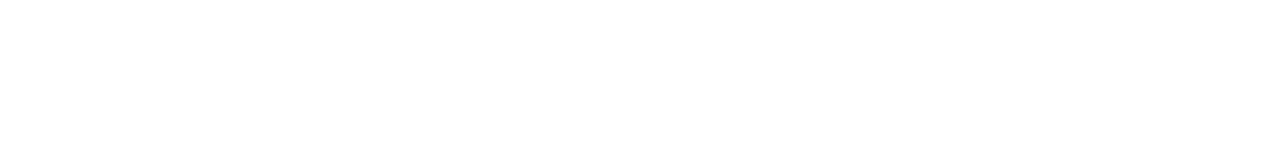
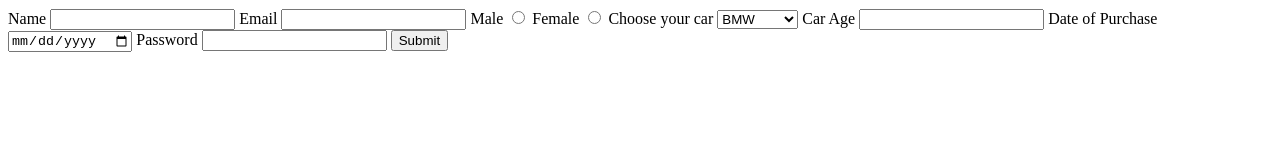
Before and after one commit to acciojob/car-insurance-form-mitulsharma-23, a website: page main.html in a window 1280 px wide. Drawn offline with Linux system fonts and the light colour scheme.

Commit message:
created a submission

```diff
--- a/main.html
+++ b/main.html
@@ -10,7 +10,36 @@
 	<!-- the entire body must be written by student -->
     <script type="text/javascript" src="./script.js">
 </script>
+<form method="post">
+	<label for="name">Name</label>
+	<input id="name" type="text" required>
 
+	<label for="email">Email</label>
+	<input id="email" type="Email" required>
+
+	<label for="gen_m">Male</label>
+	<input id="gen_m" type="radio" name="gender" required>
+	<label for="gen_f">Female</label>
+	<input id="gen_f" type="radio" name="gender" required>
+
+	<label for="cars">Choose your car</label>
+	<select id="cars">
+		<option>BMW</option>
+		<option>Audi</option>
+		<option>Mercedez</option>
+	</select>
+
+	<label for="carage">Car Age</label>
+	<input id="carage" type="Number" required>
+
+	<label for="dop">Date of Purchase</label>
+	<input id="dop" type="Date" required>
+
+	<label for="password">Password</label>
+	<input id="password" type="Password" required>
+
+	<input type="button" value="Submit"> <!-- Sir used this: <button type="submit">Submit</button>-->
+</form>
 </body>
 
 </html>
```
